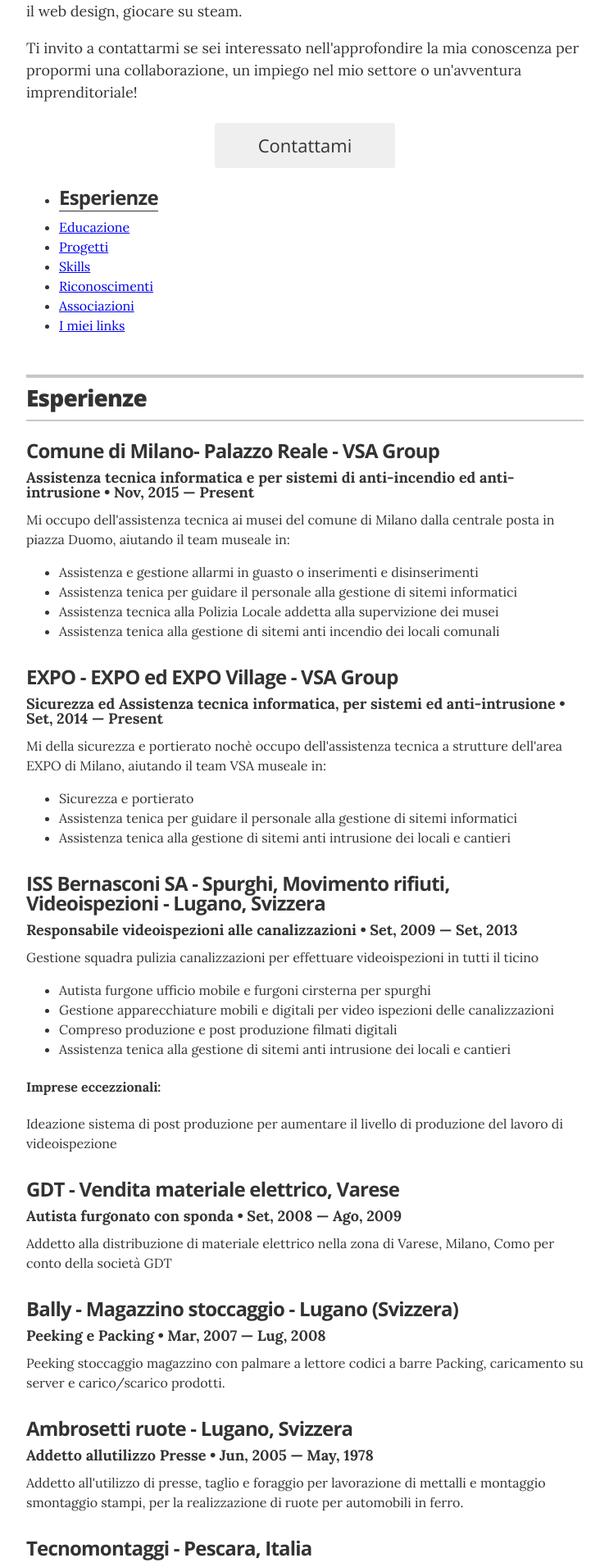
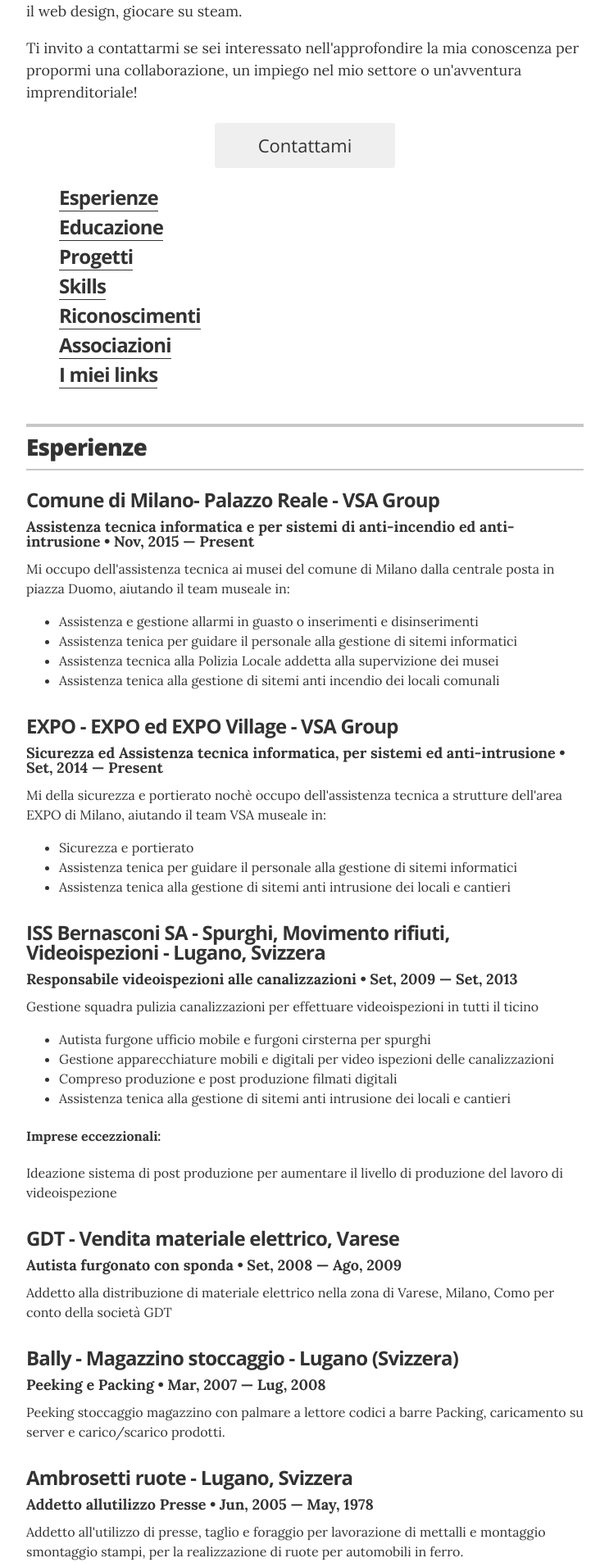
Before and after one commit to madkcv/antcv.github.io, a Jekyll site: the page built from index.html, in a window 1280 px wide. Shown: the part 642-2554 px from the top of the page at 82% size, without its empty margins (268-1011 px from the left). Built offline with Jekyll 4.4.1, drawn with Linux system fonts in a browser that asks for light colours.

Commit message:
Inline h3 list

```diff
--- a/_layouts/resume.html
+++ b/_layouts/resume.html
@@ -46,14 +46,14 @@
       <!-- begin Experience -->
 <section id="esperienze" class="content-section">
       <div class="resume-item">
-        <ul>
+        <ul style="list-style-type: none;">
           <li><h3 class="resume-item-title"><a href="#esperienze">Esperienze</a></h3></li>
-          <li><a href="#educazione">Educazione</a></li>
-          <li><a href="#progetti">Progetti</a></li>
-          <li><a href="#skills">Skills</a></li>
-          <li><a href="#riconoscimenti">Riconoscimenti</a></li>
-          <li><a href="#associazioni">Associazioni</a></li>
-          <li><a href="#link">I miei links</a></li>
+          <li><h3 class="resume-item-title"><a href="#educazione">Educazione</a></h3></li>
+          <li><h3 class="resume-item-title"><a href="#progetti">Progetti</a></h3></li>
+          <li><h3 class="resume-item-title"><a href="#skills">Skills</a></h3></li>
+          <li><h3 class="resume-item-title"><a href="#riconoscimenti">Riconoscimenti</a></h3></li>
+          <li><h3 class="resume-item-title"><a href="#associazioni">Associazioni</a></h3></li>
+          <li><h3 class="resume-item-title"><a href="#link">I miei links</a></h3></li>
         </ul>
       </div>
 </section>
```
